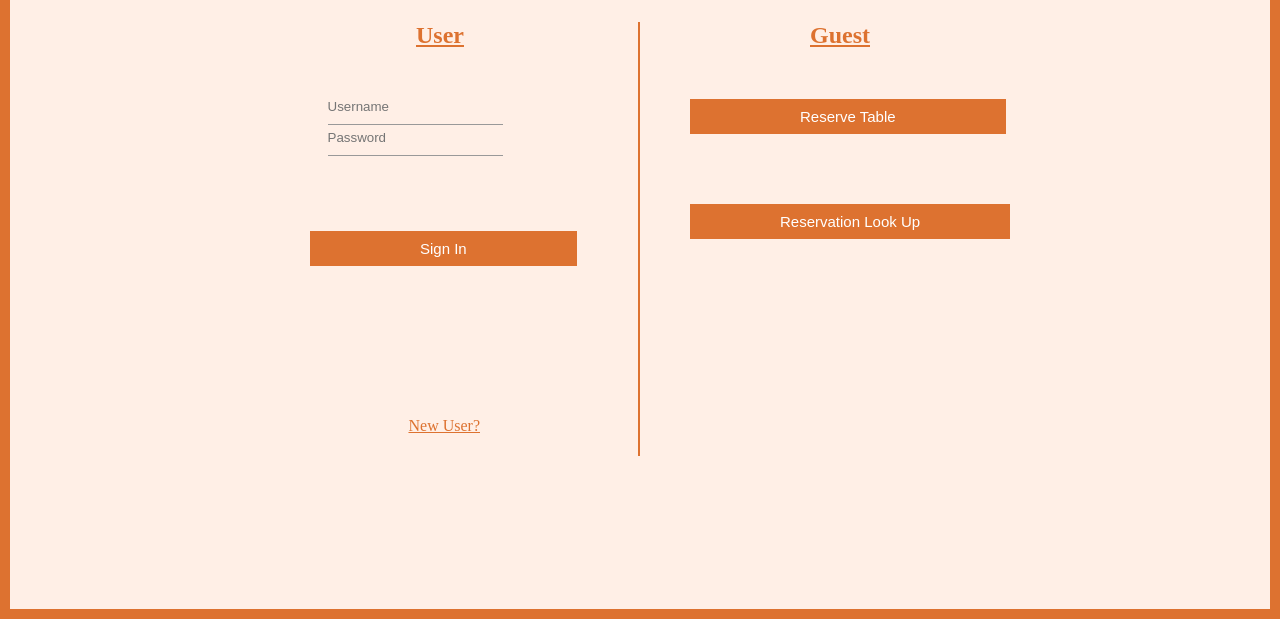
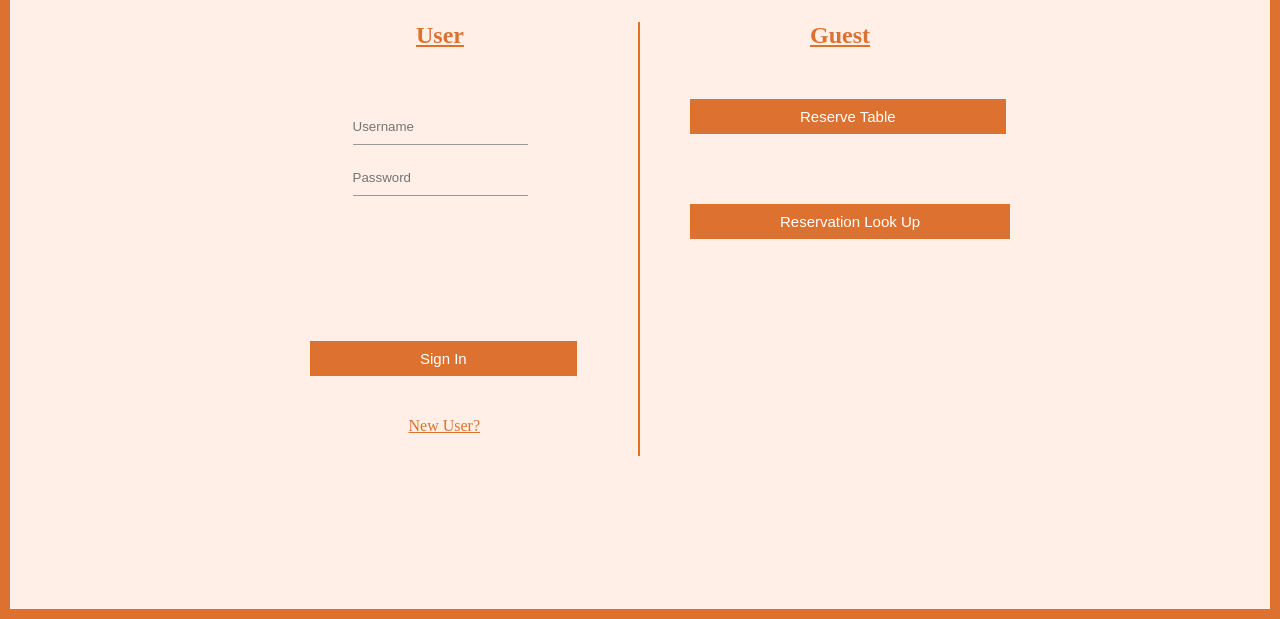
Before and after one commit to NhatNguyen5/COSC_4351_RestaurantApp, a website: page Restaurant_app/rest_login.html in a window 1280 px wide. Shown: the part 181-800 px from the top of the page. Drawn offline with Linux system fonts and the light colour scheme; no server answers.

Commit message:
minor adjustment to login page UI

```diff
--- a/Restaurant_app/client/css/rest_login.css
+++ b/Restaurant_app/client/css/rest_login.css
@@ -302,7 +302,8 @@ h3.profile_page#points{
     border-bottom: 1px solid #999;
     outline: none;
     background: transparent;
-    margin-top:-10px;
+    margin-top: 10px;
+    margin-left: 50px;
 }
 
 .u_email{
@@ -344,7 +345,7 @@ input{
     transition:800ms ease all;
     outline:none;
     margin-left: 70px;
-    margin-top:70px;
+    margin-top:140px;
     display:block;
 }
 .login:hover{
```
